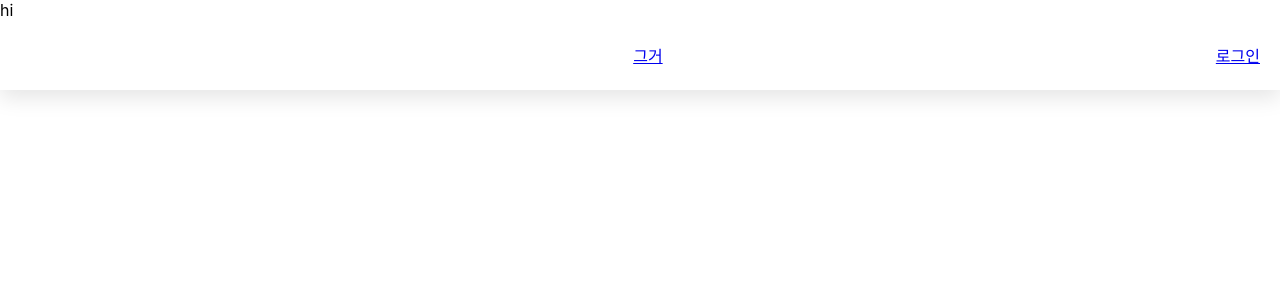
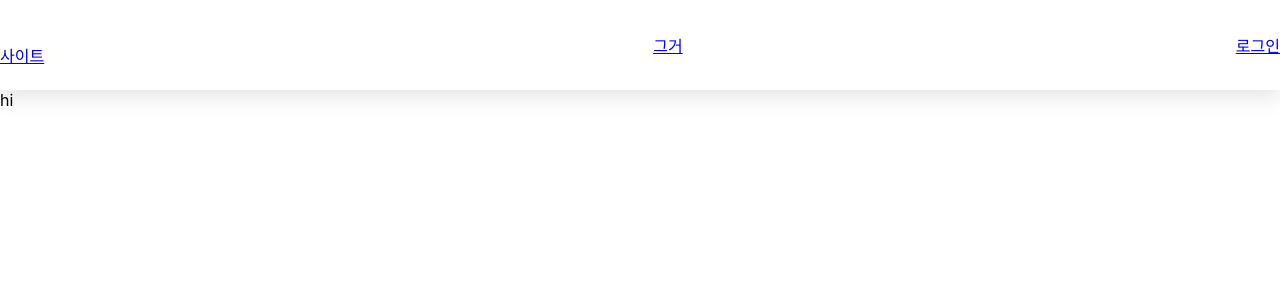
Before and after one commit to CONNEXT36524/PETZZANG-FE, a React (Create React App) app: page / in a window 1280 px wide. Shown: the top 300 px of the page. Built offline with nearby package versions, Linux system fonts and the light colour scheme; a web font is replaced by a local one.

Commit message:
fix main

```diff
--- a/src/App.css
+++ b/src/App.css
@@ -38,7 +38,6 @@
 }
 .Navbar-logo{
   height: 40px;
-  color:#fff;
   justify-self: start;
   display: flex;
   align-items: center;
@@ -59,12 +58,13 @@
   margin-bottom: 20px;
   align-items: center;
   height: 70px;
+
 }
 .menu {
   font-size: 16px;
   font-family: 'yg-jalnan';
   text-align: center;
-  position: absolute;
+  position: fixed;
   top: 0;
   left: 0;
   right: 0;
@@ -76,15 +76,15 @@
 }
 
 .item1 {
-  padding: 20px;
+  padding-bottom: 20px;
   margin-left: auto;
 }
 .item2 {
-  padding: 20px;
+  padding-bottom: 20px;
   margin-left: auto;
 }
 .item3 {
-  padding: 20px;
+  padding-bottom: 20px;
   margin-left: auto;
 }
 .item1:hover{color: #61dafb}
@@ -97,3 +97,6 @@
   font-weight: normal;
   font-style: normal;
 }
+.main {
+  margin-top: 90px;
+}
--- a/src/App.js
+++ b/src/App.js
@@ -10,7 +10,6 @@ function App() {
       <Navbar collapseOnSelect fixed="top" className="menu" bg="white">
         <Container>
           <Navbar.Brand href="/" className='Navbar-logo'> 사이트</Navbar.Brand>
-          {/* <Nav.Link className = "item" href="/about">소개</Nav.Link> */}
             <div className='item1'>
             <Nav.Link href="/">그거</Nav.Link>
             </div>
@@ -21,7 +20,6 @@ function App() {
       </Navbar>
 
       <main className='main'>
-      {/* Switch has been replaced with Routes from v6 */}
       <Routes>
           <Route exact path="/" element={<Home />} />
           {/* <Route path="*" element={<NotFound />} /> */}
--- a/src/pages/Home.jsx
+++ b/src/pages/Home.jsx
@@ -4,6 +4,7 @@ const Home=()=>{
             hi
         </div>
 
+
     );
 
 }
```
Lines whose indentation alone changed are shown as unchanged.
